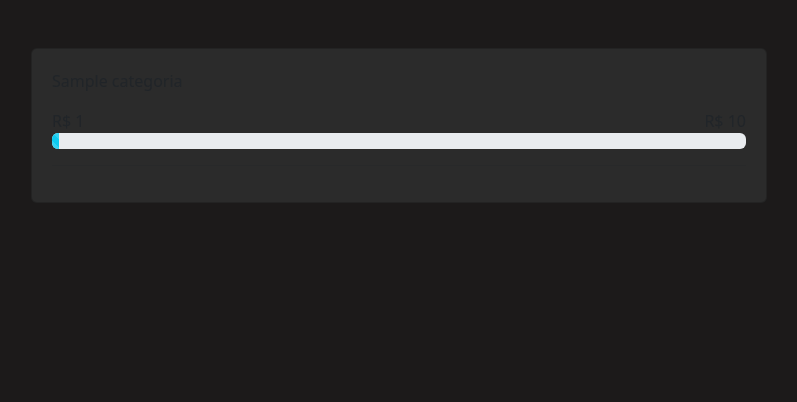
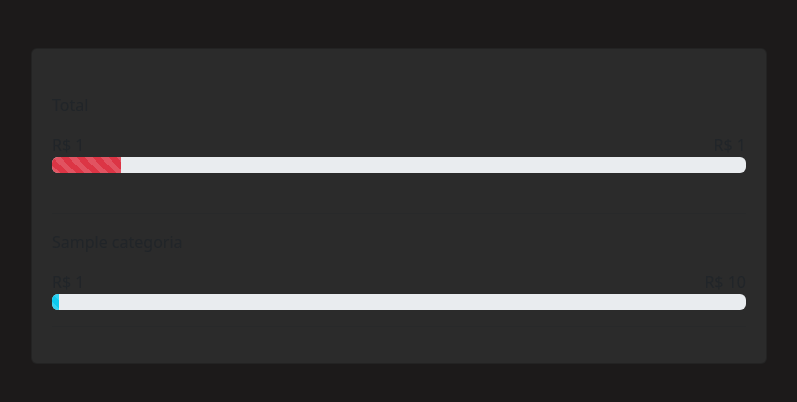
Before and after one commit to LucasPires50/FINANCE_PSW, a Django app: template planejamento/templates/ver_planejamento.html in a window 1280 px wide. Shown: the part 56-458 px from the top of the page, without its empty margins (241-1038 px from the left). Run offline with Django 4.2, Linux system fonts and the light colour scheme; the template is opened without the code that fills it: most values are stand-ins (such as "Sample title", 1, 10 or a date in 2020).

Commit message:
feat: ajuste nas barras de planejamento

```diff
--- a/planejamento/templates/ver_planejamento.html
+++ b/planejamento/templates/ver_planejamento.html
@@ -18,6 +18,17 @@
             </div>
             <div class="col-md">
                <div class="card">
+                    <br>
+                    <p>Total</p>
+                    <div>
+                        <span style="float: left !important;">R$ {{ total_gasto }}</span>
+                        <span style="float: right !important;">R$ {{ total_planejamento }}</span>
+                        </div>
+                    <div class="progress">
+                        <div class="progress-bar progress-bar-striped bg-danger" role="progressbar" style="width: {{calcular_porcentagem_total_gatos}}%" aria-valuenow="25" aria-valuemin="0" aria-valuemax="100"></div>
+                    </div>
+                    <br>
+                    <hr>
                     {% for categoria in categorias %}
                         <p>{{categoria}}</p>
                         <div>
```
Also changed, not shown: planejamento/views.py (+12 -1 lines), templates/static/geral/css/base.css (line endings or trailing spaces).
